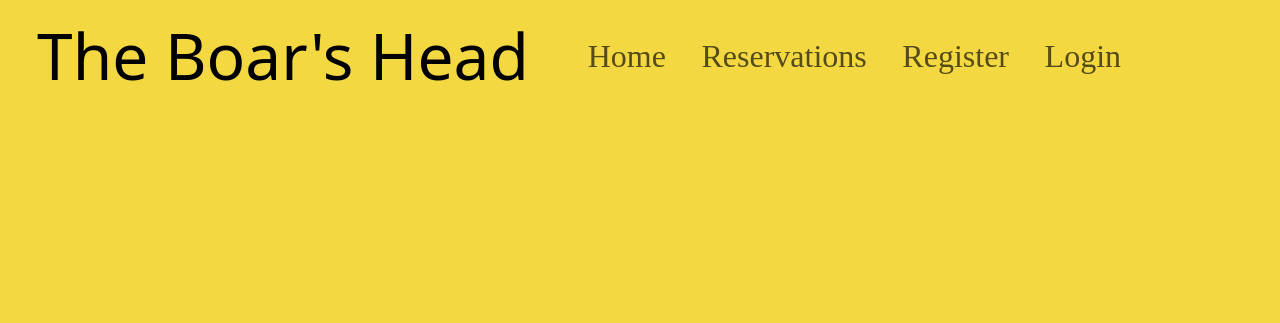
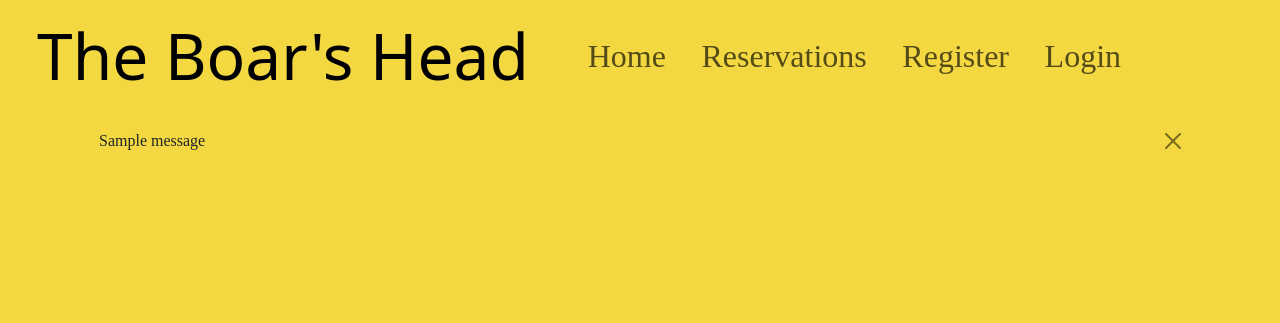
Before and after one commit to ewradcliffe/restaurant-booking-system, a Django app: page /delete/1/ in a window 1280 px wide. Shown: the top 323 px of the page. Run offline with Django 4.2, Linux system fonts and the light colour scheme; tables that the repository leaves empty hold one stand-in row (values such as "Sample post"); one stand-in notice (Sample message) is shown; some libraries are stand-ins or nearby versions; some web fonts are replaced.

Commit message:
Add success message to delete function.

```diff
--- a/reservations/views.py
+++ b/reservations/views.py
@@ -2,6 +2,7 @@ from django.http import HttpResponse, HttpResponseRedirect
 from django.shortcuts import render, get_object_or_404, reverse
 from django.template import loader
 from django.views import generic
+from django.contrib import messages
 from .models import Reservation, User
 from .forms import ReservationForm
 from datetime import datetime
@@ -87,7 +88,10 @@ def confirm_delete_reservation(request, id):
     """
     reservation = Reservation.objects.get(id=id)
     reservation.delete()
+    messages.add_message(request, messages.SUCCESS,
+    'Your reservation has been deleted.')
     return HttpResponseRedirect(reverse('reservations-urls'))
+
 
     """
     reservation_list = queryset = Reservation.objects.all()
--- a/templates/base.html
+++ b/templates/base.html
@@ -57,6 +57,23 @@
                 </div>
             </div>
         </nav>
+
+            <!-- Display messages
+             Inspired by and adapted from the code institute 'I think therefore I blog' tutorial.
+             https://learn.codeinstitute.net/-->
+
+    <div class="container">
+        <div class="row">
+            <div class="col">
+                {% for message in messages %}
+                <div class="alert {{ message.tags }} alert-dismissible">
+                    {{ message | safe }}
+                    <button type="button" class="btn-close" data-bs-dismiss="alert" aria-label="Close"></button>
+                </div>
+                {% endfor %}
+            </div>
+        </div>
+    </div>
 
     </header>
     <main>
```
